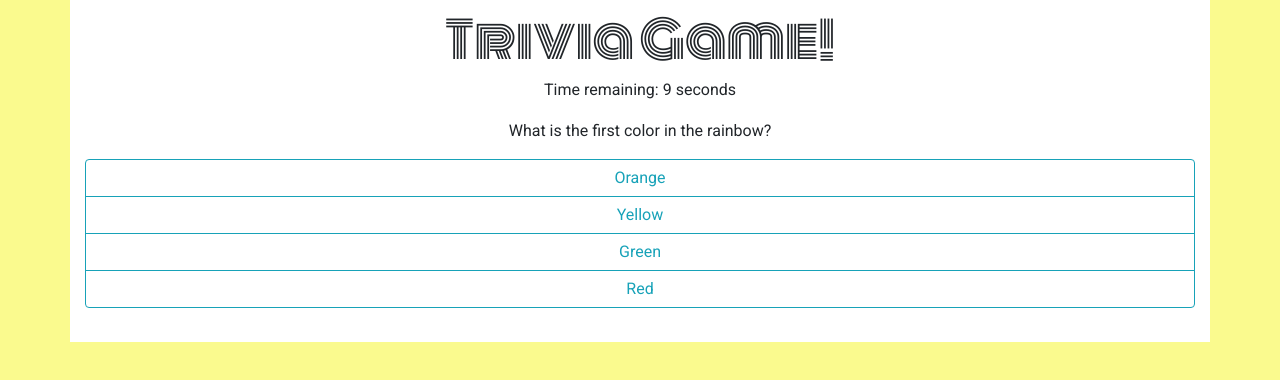
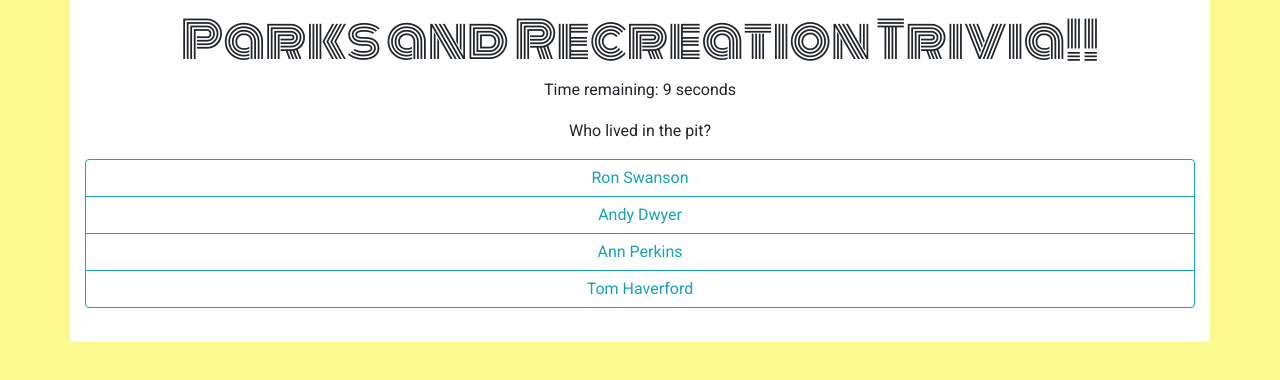
Before and after one commit to cstkpk/TriviaGame, a plain HTML site: page index.html in a window 1280 px wide. Both pictures are taken after a click on the button "START". Drawn offline with nearby package versions, Linux system fonts and the light colour scheme.

Commit message:
All trivia questions and answers written

```diff
--- a/assets/javascript/app.js
+++ b/assets/javascript/app.js
@@ -4,25 +4,60 @@ $(document).ready(function() {
     $("#question").hide();
     $(".hidebutton").hide();
     $("#yay").hide();
+    $("#image-holder").html("<img src=assets/images/celebration2.gif width='400px'>")
 
 // Array of questions and answers
 var questionArr = [
     question1 = {
-        question: "What is the first color in the rainbow?",
-        answersAll: ["Orange", "Yellow", "Green", "Red"],
-        answerCorrect: "Red"
+        question: "Who lived in the pit?",
+        answersAll: ["Ron Swanson", "Andy Dwyer", "Ann Perkins", "Tom Haverford"],
+        answerCorrect: "Andy Dwyer"
     },
     quesiton2 = {
-        question: "Which is the largest number?",
-        answersAll: ["11", "4", "32", "23"],
-        answerCorrect: "32"
+        question: "In what state is the town of Pawnee located?",
+        answersAll: ["Georgia", "Montana", "Indiana", "Pennsylvania"],
+        answerCorrect: "Indiana"
     },
     question3 = {
-        question: "Which is the best type of pie?",
-        answersAll: ["Apple", "Cherry", "Blueberry", "Pecan"],
-        answerCorrect: "Blueberry"
+        question: "Which of these was not a former band name of Mouse Rat?",
+        answersAll: ["Two Doors Down", "Scarecrow Boat", "Malice in Chains", "Meetwood Flack"],
+        answerCorrect: "Meetwood Flack"
+    },
+    question4 = {
+        question: "Fill in the blank: 'Bye bye _______'",
+        answersAll: ["Lil' Sebastian", "Birdie", "Apple Pie", "Carrots in the Garden"],
+        answerCorrect: "Lil' Sebastian"
+    },
+    question5 = {
+        question: "What surprisingly successful game did Ben Wyatt create?",
+        answersAll: ["Liege of Legions", "Calzone Zone", "The Cones of Dunshire", "Claymation Motion"],
+        answerCorrect: "The Cones of Dunshire"
+    },
+    question6 = {
+        question: "What is Jerry's real name?",
+        answersAll: ["Terry", "Barry", "Garry", "Larry"],
+        answerCorrect: "Garry"
+    },
+    question7 = {
+        question: "What internet company became headquartered in Pawnee?",
+        answersAll: ["Gryzzl", "Tubes", "Wu Tang LAN", "CromCrast"],
+        answerCorrect: "Gryzzl"
+    },
+    question8 = {
+        question: "Who is April's posh alter ego?",
+        answersAll: ["Matilda Mumford", "Janet Snakehole", "Katya Semenov", "Edith Botsworth"],
+        answerCorrect: "Janet Snakehole"
+    },
+    question9 = {
+        question: "Which of these was not one of Tom Haverford's business ideas?",
+        answersAll: ["Disco Dairy——Spread the party", "Saltweens——Saltines for tweens", "Snail Mail——An escargot delivery service", "Socking Stuffers——Socks with pockets"],
+        answerCorrect: "Socking Stuffers——Socks with pockets"
+    },
+    question10 = {
+        question: "Which charity built a playground in Pawnee?",
+        answersAll: ["Bobs the Builders", "KaBOOM!", "Monkeys in a Barrel", "The Playground People"],
+        answerCorrect: "KaBOOM!"
     }
-
 ]
 
 // Array for winning images
@@ -130,6 +165,7 @@ function congrats() {
 // Function to hide start button and show the timer and first question with answers
 $("#start").click(function(){
     $("#start").hide();
+    $("#image-holder").hide();
     $("#timer").show();
     startTimer();
     $("#question").show();
--- a/index.html
+++ b/index.html
@@ -18,7 +18,7 @@
     <div class="container text-center">
         <div class="row">
             <div class="col-sm-12">
-                <h1>Trivia Game!</h1>
+                <h1>Parks and Recreation Trivia!!</h1>
             </div>
         </div>
         <div class="row">
```
